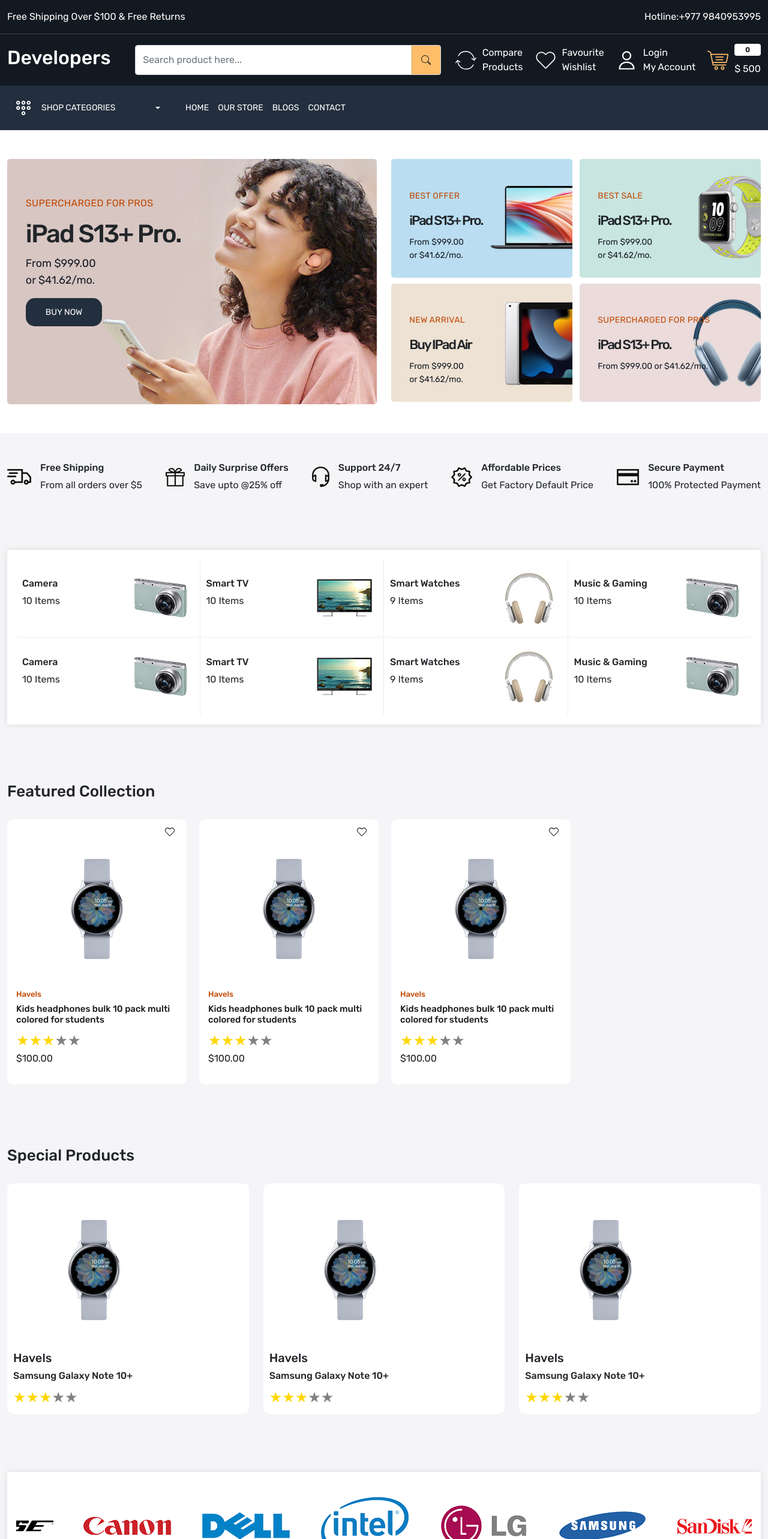
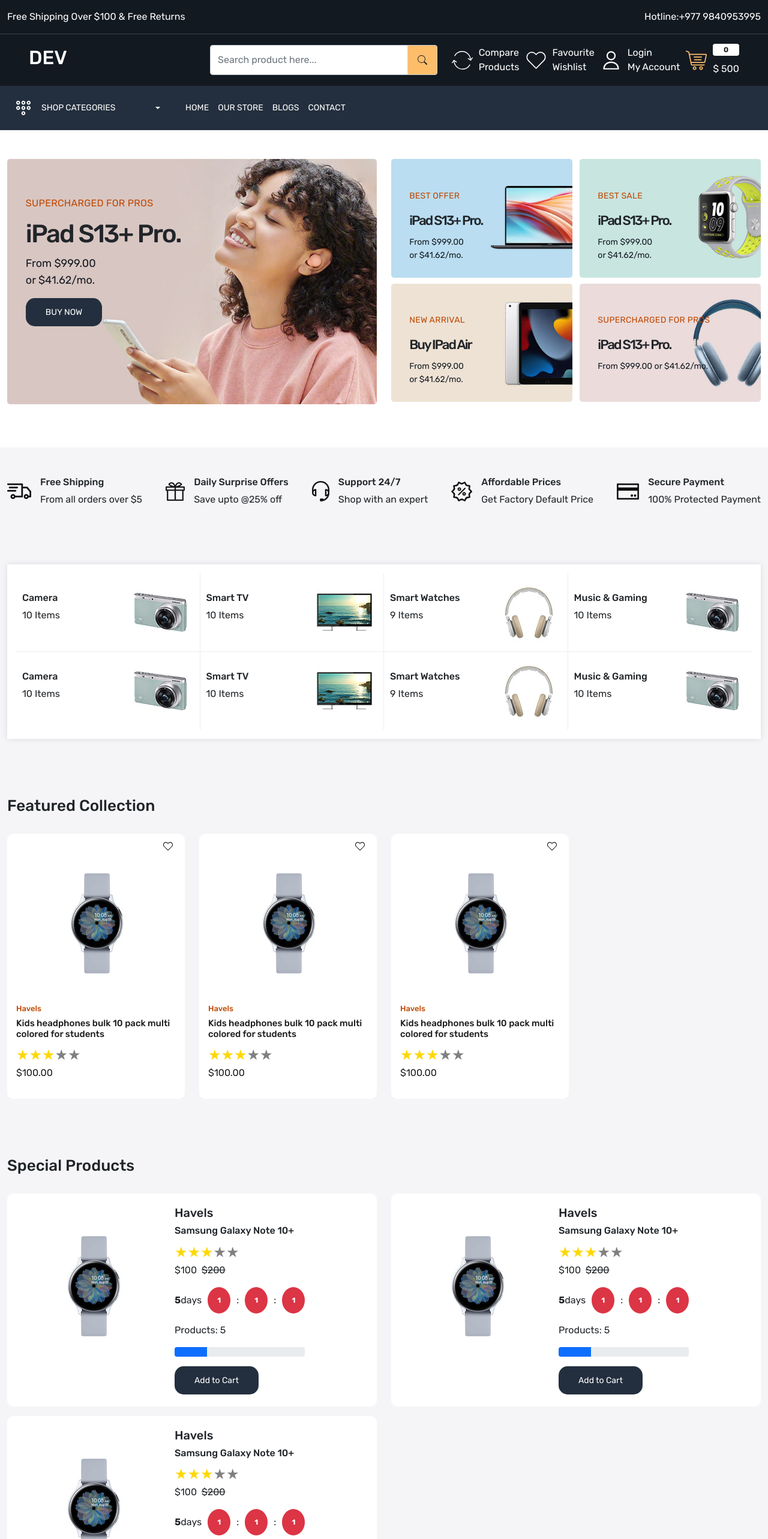
Before and after one commit to RNyaupane/frontend-MERN, a React (Vite) app: page / in a window 1280 px wide. Shown: the top 2566 px of the page at 60% size. Built offline with nearby package versions, Linux system fonts and the light colour scheme.

Commit message:
Special Product Section added

```diff
--- a/src/components/Header.jsx
+++ b/src/components/Header.jsx
@@ -21,22 +21,22 @@
         </div>
       </header>
       <header className="header-upper py-3">
-        <div className="container-xxl">
-          <div className="row align-items-center">
-            <div className="col-2">
+        <div className="container-xxl mw-100 px-2 px-md-5">
+          <div className="row d-flex align-items-center">
+            <div className="col-3 d-block">
               <h2>
-                <Link className='text-white'>Developers</Link>
+                <Link className='text-white'>DEV</Link>
               </h2>
             </div>
-            <div className="col-5">
-              <div className="input-group">
-                <input type="text" className="form-control py-2" placeholder="Search product here..." aria-label="Search product here..." aria-describedby="basic-addon2" />
-                <span className="input-group-text p-3" id="basic-addon2">
+            <div className="col-4">
+              <div className="input-group justify-content-end">
+                <input type="text" className="form-control py-2 d-none d-sm-block" placeholder="Search product here..." aria-label="Search product here..." aria-describedby="basic-addon2" />
+                <span className="input-group-text p-3" id="basic-addon2 cursor-pointer">
                   <BsSearch className='fs-6' />
                 </span>
               </div>
             </div>
-            <div className="col-5">
+            <div className="col-5 ">
               <div className="header-upper-links d-flex align-items-center justify-content-between">
                 <div className="">
                   <Link className='d-flex align-items-center gap-10 text-white'>
@@ -79,12 +79,12 @@
                   <div className="dropdown">
                     <button className="btn btn-secondary dropdown-toggle bg-transparent border-0  gap-15 d-flex align-items-center" type="button" id="dropdownMenuButton1" data-bs-toggle="dropdown" aria-expanded="false">
                       <img src='/images/menu.svg' alt='menu'/>
-                      <span className='me-5 d-inline-block'>Shop Categories</span>
+                      <span className='me-0 me-md-5 d-inline-block'>Shop Categories</span>
                     </button>
                     <ul className="dropdown-menu" aria-labelledby="dropdownMenuButton1">
-                      <li><Link className="dropdown-item text-white" to="">Action</Link></li>
-                      <li><Link className="dropdown-item text-white" to="">Another action</Link></li>
-                      <li><Link className="dropdown-item text-white" to="">Something else here</Link></li>
+                      <li><Link className="dropdown-item text-white" to="">Category 1</Link></li>
+                      <li><Link className="dropdown-item text-white" to="">Category 2</Link></li>
+                      <li><Link className="dropdown-item text-white" to="">Category 3</Link></li>
                     </ul>
                   </div>
                 </div>
--- a/src/components/ProductCard.jsx
+++ b/src/components/ProductCard.jsx
@@ -7,7 +7,7 @@
     return (
         <>
             <div className="col-3">
-                <Link className="product-card position-relative">
+                <div className="product-card position-relative">
                     <div className="wishlist-icon position-absolute">
                         <Link>
                             <img src="images/wish.svg" alt="wishlist" />
@@ -26,7 +26,7 @@
                         <ReactStars
                             count={5}
                             size={24}
-                            value="3"
+                            value={3}
                             edit={false}
                             activeColor="#ffd700"
                         />
@@ -45,7 +45,7 @@
                             </Link>
                         </div>
                     </div>
-                </Link>
+                </div>
             </div>
         </>
     )
--- a/src/components/SpecialProduct.jsx
+++ b/src/components/SpecialProduct.jsx
@@ -1,13 +1,15 @@
 import React from 'react'
 import ReactStars from "react-rating-stars-component";
+import { Link } from 'react-router-dom';
 
 const SpecialProduct = () => {
     return (
         <>
-        <div className="col-4">
+            <div className="col-6 mb-3">
                 <div className="special-product-card">
-                <div className="d-flex justify-content-between">
-                    <img src="images/watch.jpg" alt="watch" />
+                    <div className="d-flex ">
+                        <div className="">
+                            <img src="images/watch.jpg" className='img-fluid' alt="watch" />
                         </div>
                         <div className="special-product-content">
                             <h5 className="brand">Havels</h5>
@@ -15,10 +17,35 @@
                             <ReactStars
                                 count={5}
                                 size={24}
-                            value="3"
+                                value={3}
                                 edit={false}
                                 activeColor="#ffd700"
                             />
+                            <p className="price">
+                                <span className="red-p">
+                                    $100
+                                </span> &nbsp;
+                                <strike>$200</strike>
+                            </p>
+                            <div className="discount-till d-flex align-items-center gap-10">
+                                <p className='mb-0'>
+                                    <b>5</b>
+                                    days
+                                </p>
+                                <div className="d-flex gap-10 align-items-center">
+                                    <span className='badge rounded-circle p-3 bg-danger'>1</span>:
+                                    <span className='badge rounded-circle p-3 bg-danger'>1</span>:
+                                    <span className='badge rounded-circle p-3 bg-danger'>1</span>
+                                </div>
+                            </div>
+                            <div className="prod-count my-3">
+                                <p>Products: 5</p>
+                                <div className="progress">
+                                    <div className="progress-bar" role="progressbar" style={{ width: "25%" }} aria-valuenow="25" aria-valuemin="0" aria-valuemax="100"></div>
+                                </div>
+                            </div>
+                            <Link className='button'>Add to Cart</Link>
+                        </div>
                     </div>
                 </div>
             </div>
--- a/src/index.css
+++ b/src/index.css
@@ -31,6 +31,7 @@
 
 body {
     font-family: 'Rubik', sans-serif;
+    overflow-x: hidden;
 }
 
 a {
@@ -298,7 +299,7 @@
 /* Product Card Ends her */
 
 .special-product-card{
-    padding: 10px;
+    padding: 20px 10px;
     border-radius: 10px;
     background-color: var(--color-white);
 }
--- a/src/pages/Home.jsx
+++ b/src/pages/Home.jsx
@@ -9,9 +9,9 @@
   return (
     <>
       <section className="home-wrapper-1 py-5">
-        <div className="container-xxl">
+        <div className="container-xl mw-100">
           <div className="row">
-            <div className="col-6">
+            <div className="col-md-6 mb-4 mx-6">
               <div className="main-banner position-relative ">
                 <img src="images/main-banner-1.jpg" className='img-fluid rounded-3' alt="main banner" />
                 <div className="main-banner-content position-absolute">
@@ -22,7 +22,7 @@
                 </div>
               </div>
             </div>
-            <div className="col-6">
+            <div className="col-md-6">
               <div className="d-flex flex-wrap gap-10 justify-content-between align-items-center">
                 <div className="small-banner position-relative ">
                   <img src="images/catbanner-01.jpg" className='img-fluid rounded-3' alt="main banner" />
@@ -61,6 +61,7 @@
           </div>
         </div>
       </section>
+
       <section className="home-wrapper-2 py-5">
         <div className="container-xxl">
           <div className="row">
@@ -195,10 +196,10 @@
               </h3>
             </div>
           </div>
-          <div className="row">
-            <SpecialProduct/>
-            <SpecialProduct/>
-            <SpecialProduct/>
+          <div className="row ">
+            <SpecialProduct />
+            <SpecialProduct />
+            <SpecialProduct />
           </div>
         </div>
       </section>
```
Lines whose indentation alone changed are shown as unchanged.
